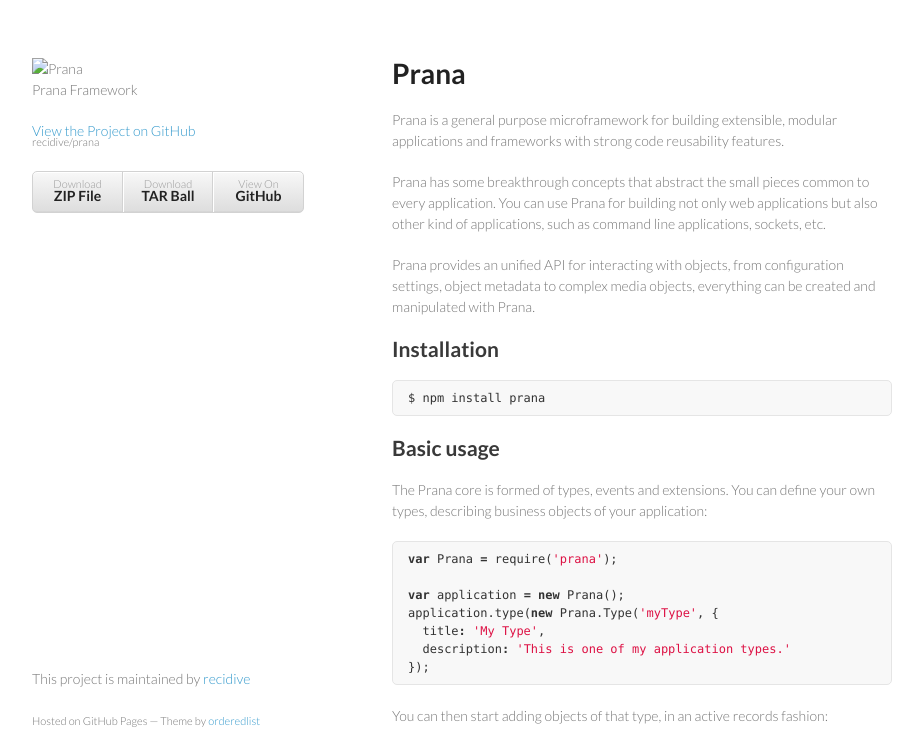
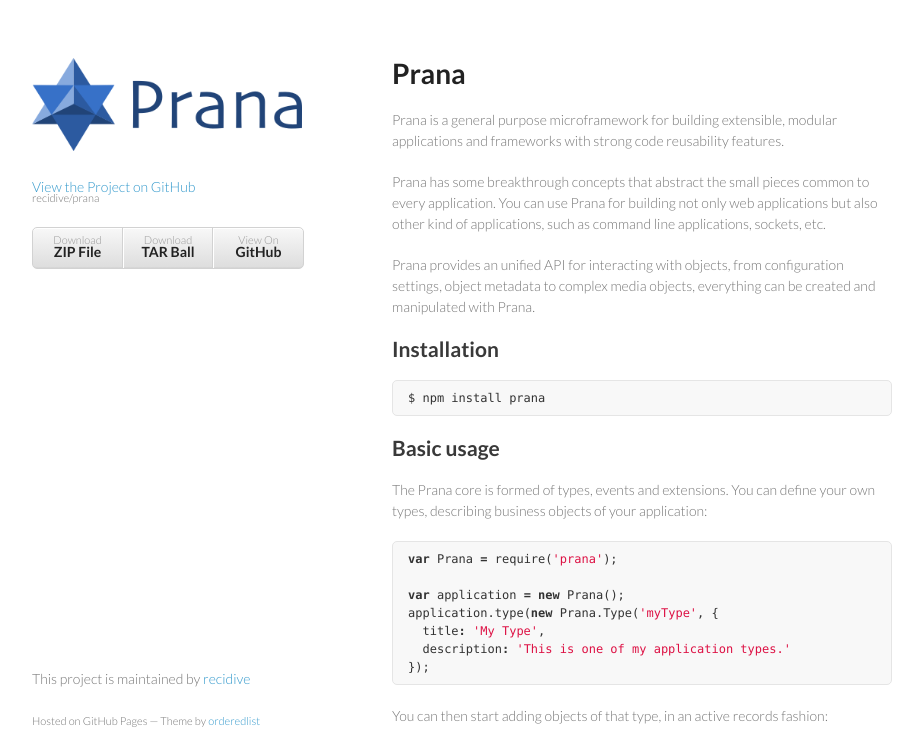
Before and after one commit to recidive/prana, a plain HTML site: page index.html in a window 1280 px wide. Shown: the top 743 px of the page, without its empty margins (178-1101 px from the left). Drawn offline with Linux system fonts and the light colour scheme.

Commit message:
Improving page layout. Fixing typo in logo image name.

```diff
--- a/index.html
+++ b/index.html
@@ -16,8 +16,8 @@
     <div class="wrapper">
       <header>
         <h1>Prana</h1>
-        <img src="images/logo.ong" alt="Prana">
-        <p>Prana Framework</p>
+        <img src="images/logo.png" alt="Prana">
+        <!--<p>Prana Framework</p>-->
 
         <p class="view"><a href="https://github.com/recidive/prana">View the Project on GitHub <small>recidive/prana</small></a></p>
 
--- a/stylesheets/styles.css
+++ b/stylesheets/styles.css
@@ -164,6 +164,10 @@
   display: none;
 }
 
+header img {
+  margin-bottom: 20px;
+}
+
 section {
   width:500px;
   float:right;
```
